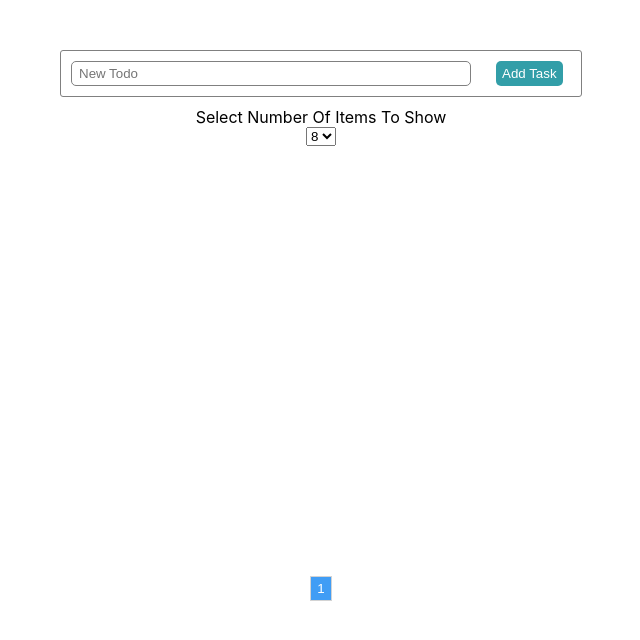
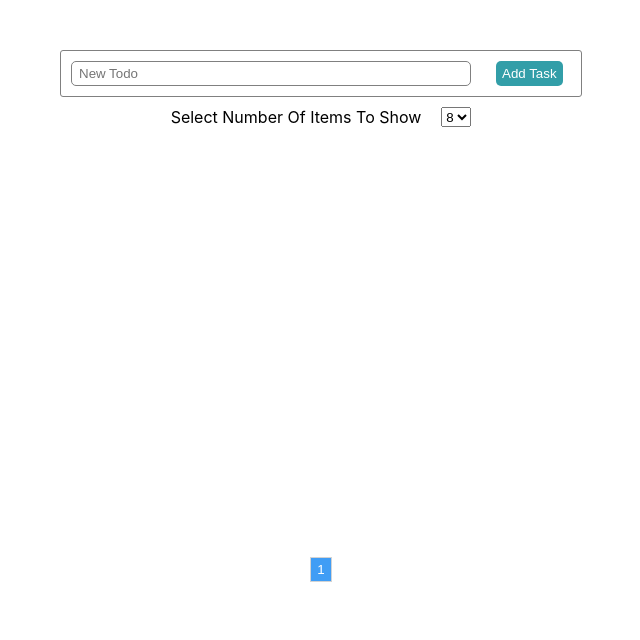
Before and after one commit to gurami98/todo-app-react, a React (Create React App) app: page / in a window 1280 px wide. Shown: the top 640 px of the page, without its empty margins (319-959 px from the left). Built offline with nearby package versions, Linux system fonts and the light colour scheme; the HTML template or start-up script is replaced by a standard one.

Commit message:
fixed small bugs

```diff
--- a/src/App.js
+++ b/src/App.js
@@ -44,7 +44,7 @@ const App = () => {
     <div className="App">
       <Form handleSubmit={handleSubmit} />
       <Dropdown listCount={listCount} pageCount={pageCount} setPageNumbers={setPageNumbers} setActive={setActive} itemsToShow={itemsToShow} setItemsToShow={setItemsToShow}/>
-      <List setPageNumbers={setPageNumbers} setActive={setActive} list={list} setList={setList} itemsToShow={itemsToShow} itemsArr={itemsArr}/>
+      <List activePage={activePage} pageNumbers={pageNumbers} setPageNumbers={setPageNumbers} setActive={setActive} list={list} setList={setList} itemsToShow={itemsToShow} itemsArr={itemsArr}/>
       <Pagination pageCount={pageCount} pageNumbers={pageNumbers} activePage={activePage} setActive={setActive} changePage={changePage}/>
     </div>
   );
--- a/src/components/Dropdown.js
+++ b/src/components/Dropdown.js
@@ -1,7 +1,13 @@
 import styled from "styled-components";
 import { useEffect } from "react";
 
+const Container = styled.div`
+	display: flex;
+	flex-direction: row;
+`
+
 const DropDownMenu = styled.select`
+	margin-left: 20px;
 
 `
 
@@ -22,7 +28,7 @@ const Dropdown = ({itemsToShow, setItemsToShow, listCount, pageCount, setPageNum
 
 
 	return (
-		<>
+		<Container>
 			<span>Select Number Of Items To Show</span>
 			<DropDownMenu value={itemsToShow} onChange={changeItemsToShow}>
 				<option value={2}>2</option>
@@ -30,7 +36,7 @@ const Dropdown = ({itemsToShow, setItemsToShow, listCount, pageCount, setPageNum
 				<option value={5}>5</option>
 				<option value={8} defaultValue={8}>8</option>
 			</DropDownMenu>
-		</>
+		</Container>
 	)
 }
 
--- a/src/components/Item.js
+++ b/src/components/Item.js
@@ -56,7 +56,7 @@ const EditButton = styled(Button)`
   background-color: #fab905;
 `
 
-const Item = ({list, setList, item, index, itemsToShow, setPageNumbers, setActive}) => {
+const Item = ({list, setList, item, index, itemsToShow, setPageNumbers, setActive, activePage, pageNumbers}) => {
 	const [editText, setEditText] = useState(item.text)
 	const [beingEdited, setBeingEdited] = useState(false)
 
@@ -87,9 +87,11 @@ const Item = ({list, setList, item, index, itemsToShow, setPageNumbers, setActiv
 			let listCount = newArr.length
 			let pageCount = Math.ceil(listCount / itemsToShow)
 			if(listCount === 0) setPageNumbers([1])
-			else if(listCount % itemsToShow === 0) {
+			else if(listCount % itemsToShow === 0 && activePage === pageNumbers) {
 				setPageNumbers(pageCount)
 				setActive(pageCount)
+			}else if(listCount % itemsToShow === 0 && activePage < pageNumbers){
+				setPageNumbers(pageCount)
 			}
 		} else alert('Item is being edited, save it first!')
 	}
@@ -100,7 +102,10 @@ const Item = ({list, setList, item, index, itemsToShow, setPageNumbers, setActiv
 			if (beingEdited) {
 				if (editText.trim()) {
 					let newArr = [...list]
-					newArr[index].text = editText
+					newArr = newArr.map(item => {
+						if (item.id === index) item.text = editText
+						return item
+					})
 					setList(newArr)
 				} else {
 					setBeingEdited(true)
@@ -115,7 +120,9 @@ const Item = ({list, setList, item, index, itemsToShow, setPageNumbers, setActiv
 		else if (e.key === 'Escape') {
 			setList(list)
 			setBeingEdited(false)
-			setEditText(list[index].text)
+			list.forEach(item => {
+				if(item.id === index) setEditText(item.text)
+			})
 		}
 	}
 
@@ -131,7 +138,7 @@ const Item = ({list, setList, item, index, itemsToShow, setPageNumbers, setActiv
 				}
 			</CustomDiv>
 			<CustomDiv>
-				<Button onClick={() => {deleteItem(index); console.log(index)}}>Delete</Button>
+				<Button onClick={() => deleteItem(index)}>Delete</Button>
 				<EditButton onClick={() => editItem(index)}>Edit</EditButton>
 			</CustomDiv>
 		</ListItem>
--- a/src/components/List.js
+++ b/src/components/List.js
@@ -16,7 +16,7 @@ const UnorderedList = styled.ul`
   }
 `
 
-const List = ({list, setList, itemsArr, setPageNumbers, setActive, itemsToShow}) => {
+const List = ({list, setList, itemsArr, setPageNumbers, setActive, itemsToShow, activePage, pageNumbers}) => {
 
 	return (
 		<UnorderedList>
@@ -24,7 +24,7 @@ const List = ({list, setList, itemsArr, setPageNumbers, setActive, itemsToShow})
 				itemsArr.map((item) => {
 						return (
 							<Item setPageNumbers={setPageNumbers} setActive={setActive} list={list}
-							      setList={setList} item={item} index={item.id} key={item.id} itemsToShow={itemsToShow}/>
+							      setList={setList} item={item} index={item.id} key={item.id} itemsToShow={itemsToShow} activePage={activePage} pageNumbers={pageNumbers}/>
 						)
 				})
 			}
```
